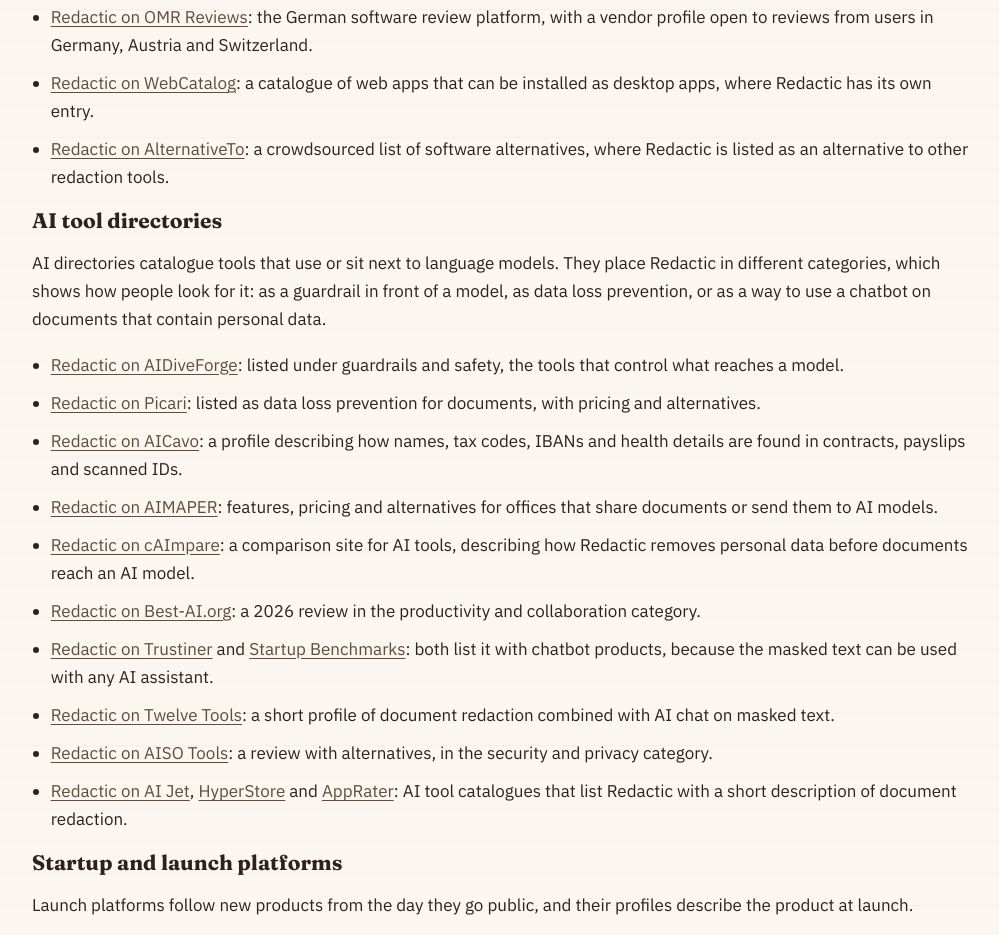
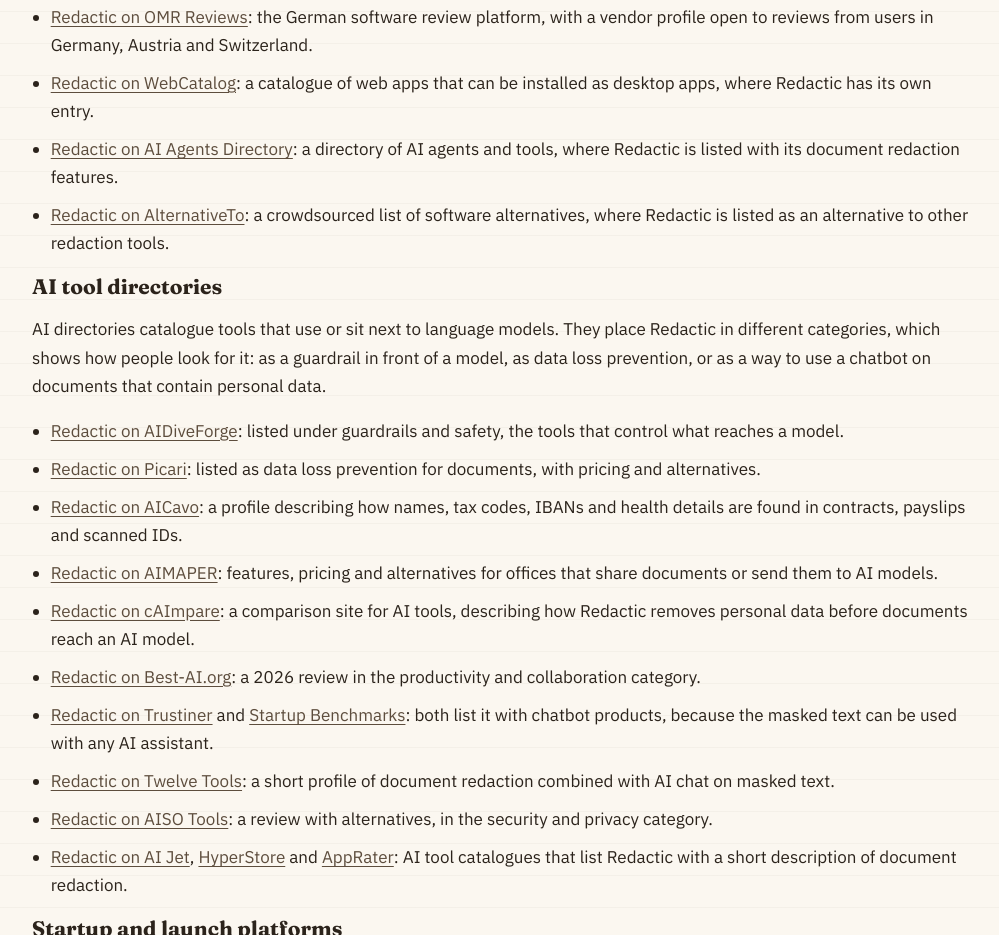
Before and after one commit to egesia1/redactic-docs, a plain HTML site: page docs/index.html in a window 1280 px wide. Shown: the part 5390-6325 px from the top of the page, without its empty margins (138-1137 px from the left). Drawn offline with Linux system fonts and the light colour scheme.

Commit message:
Add AI Agents Directory listing

```diff
--- a/docs/index.html
+++ b/docs/index.html
@@ -206,6 +206,7 @@ footer{margin:90px 0 40px;padding-top:24px;border-top:1px solid var(--line);colo
   <li><a href="https://www.saashub.com/redactic-eu">Redactic on SaaSHub</a>: an independent software marketplace that lists Redactic next to its alternatives.</li>
   <li><a href="https://omr.com/en/reviews/product/redactic">Redactic on OMR Reviews</a>: the German software review platform, with a vendor profile open to reviews from users in Germany, Austria and Switzerland.</li>
   <li><a href="https://webcatalog.io/en/apps/redactic">Redactic on WebCatalog</a>: a catalogue of web apps that can be installed as desktop apps, where Redactic has its own entry.</li>
+  <li><a href="https://aiagentsdirectory.com/agent/redactic">Redactic on AI Agents Directory</a>: a directory of AI agents and tools, where Redactic is listed with its document redaction features.</li>
   <li><a href="https://alternativeto.net/software/redactic/about/">Redactic on AlternativeTo</a>: a crowdsourced list of software alternatives, where Redactic is listed as an alternative to other redaction tools.</li>
 </ul>
 
```
Also changed, not shown: 1 other file.
